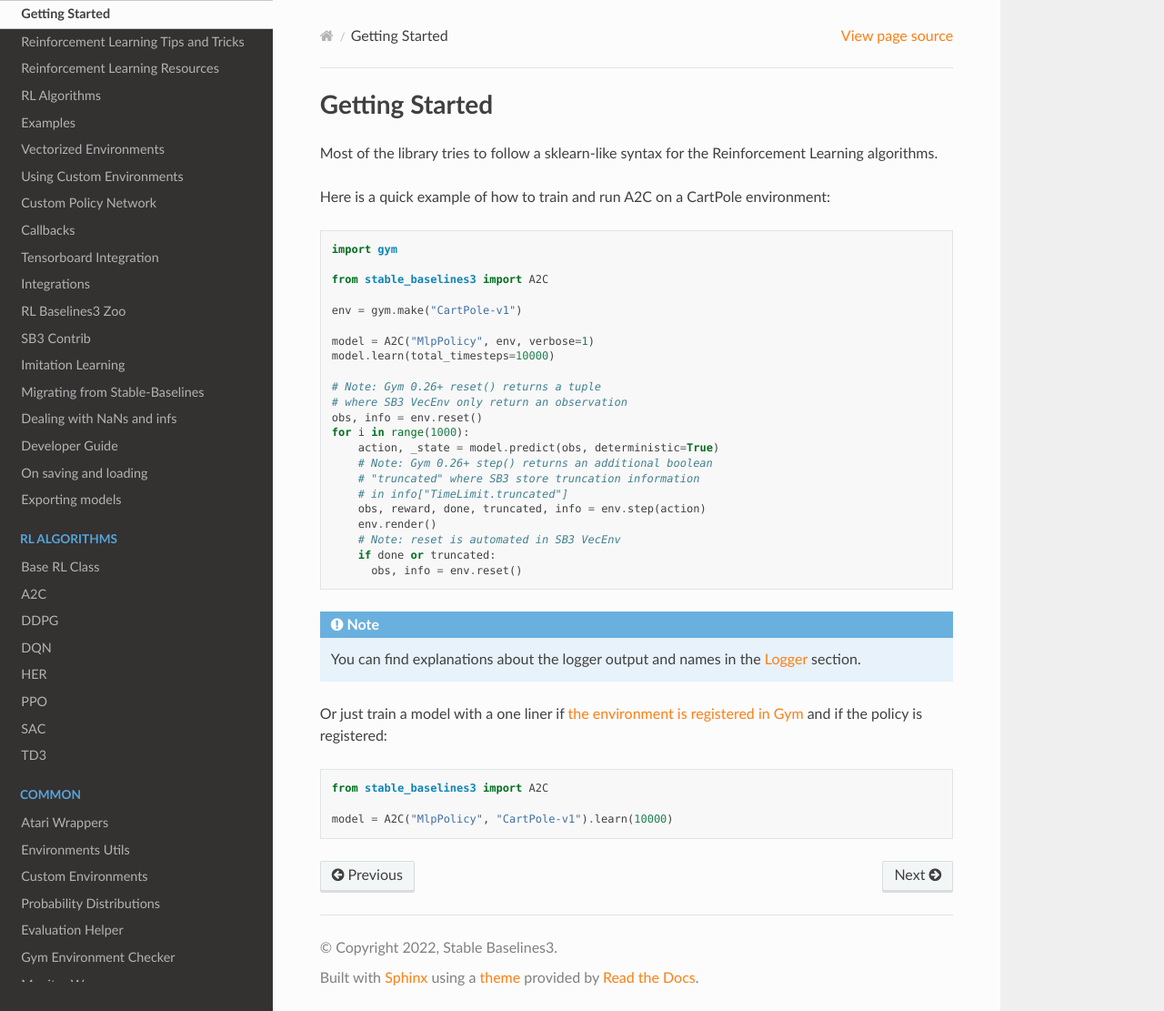
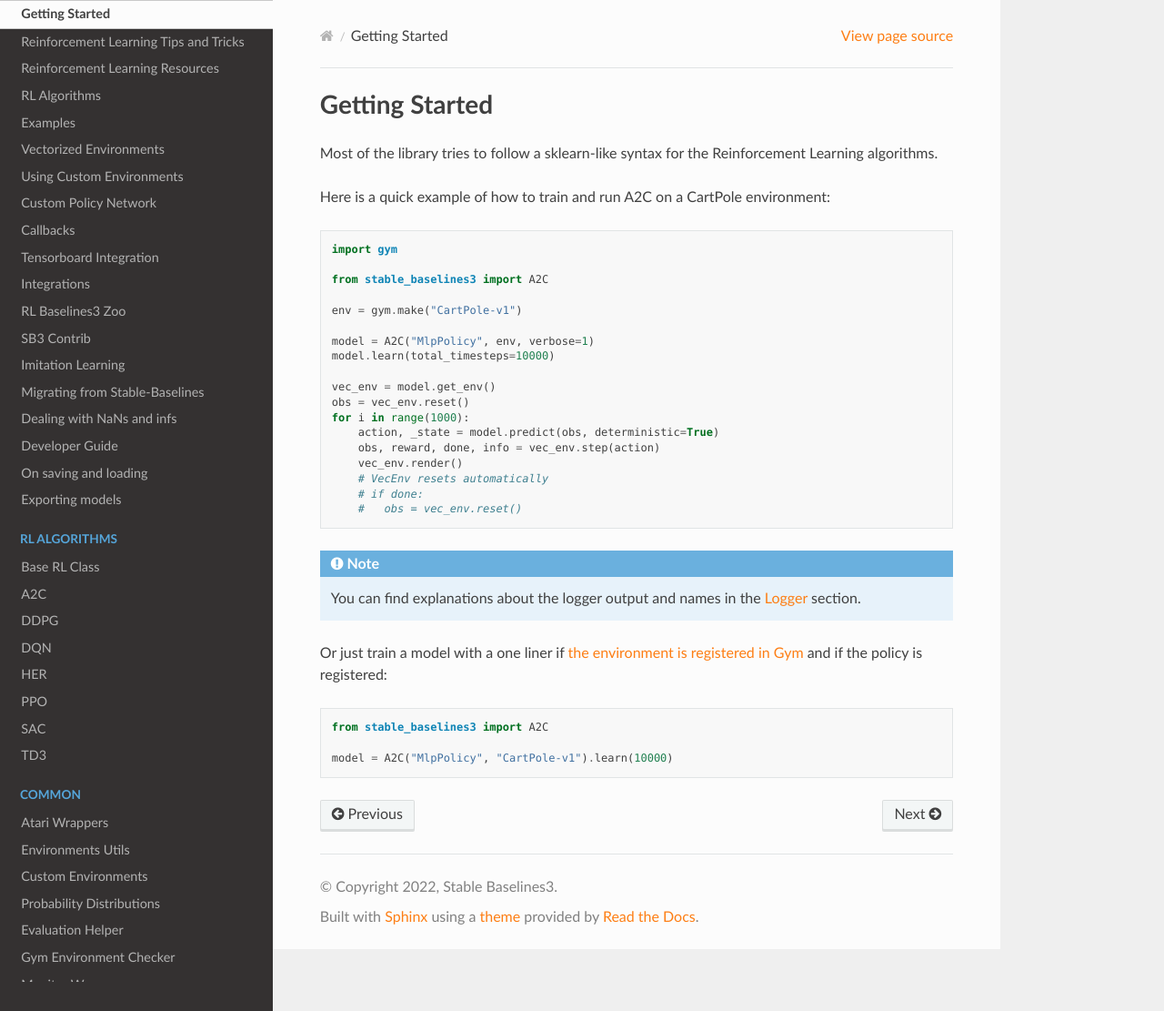
Before and after one commit to DLR-RM/stable-baselines3, a Sphinx documentation site: the page built from docs/guide/quickstart.rst, in a window 1280 px wide and 1111 px high. Shown: the whole window at 91% size. Built offline with Sphinx 7.4.7 and the Read the Docs theme 2.0.0, drawn with Linux system fonts in a browser that asks for light colours.

Commit message:
Cleanup doc and warnings

```diff
--- a/docs/guide/quickstart.rst
+++ b/docs/guide/quickstart.rst
@@ -19,19 +19,15 @@
   model = A2C("MlpPolicy", env, verbose=1)
   model.learn(total_timesteps=10000)
 
-  # Note: Gym 0.26+ reset() returns a tuple
-  # where SB3 VecEnv only return an observation
-  obs, info = env.reset()
+  vec_env = model.get_env()
+  obs = vec_env.reset()
   for i in range(1000):
       action, _state = model.predict(obs, deterministic=True)
-      # Note: Gym 0.26+ step() returns an additional boolean
-      # "truncated" where SB3 store truncation information
-      # in info["TimeLimit.truncated"]
-      obs, reward, done, truncated, info = env.step(action)
-      env.render()
-      # Note: reset is automated in SB3 VecEnv
-      if done or truncated:
-        obs, info = env.reset()
+      obs, reward, done, info = vec_env.step(action)
+      vec_env.render()
+      # VecEnv resets automatically
+      # if done:
+      #   obs = vec_env.reset()
 
 .. note::
 
--- a/setup.cfg
+++ b/setup.cfg
@@ -10,12 +10,7 @@
 		# Tensorboard warnings
 		ignore::DeprecationWarning:tensorboard
 		# Gym warnings
-		; ignore:Parameters to load are deprecated.:DeprecationWarning
-		; ignore:the imp module is deprecated in favour of importlib:PendingDeprecationWarning
 		ignore::UserWarning:gym
-		; ignore:SelectableGroups dict interface is deprecated.:DeprecationWarning
-		; ignore:`np.bool` is a deprecated alias for the builtin `bool`:DeprecationWarning
-		ignore:.*step API:DeprecationWarning:gym
 markers =
     expensive: marks tests as expensive (deselect with '-m "not expensive"')
 
--- a/stable_baselines3/__init__.py
+++ b/stable_baselines3/__init__.py
@@ -1,5 +1,4 @@
 import os
-import warnings
 
 from stable_baselines3.a2c import A2C
 from stable_baselines3.common.utils import get_system_info
@@ -15,9 +14,6 @@
 with open(version_file) as file_handler:
     __version__ = file_handler.read().strip()
 
-# Silence Gym warnings due to new API
-warnings.filterwarnings("ignore", message=r".*step API", module="gym")
-
 
 def HER(*args, **kwargs):
     raise ImportError(
```
Also changed, not shown: README.md (+7 -5 lines), setup.py (+9 -6 lines), 3 other files.
